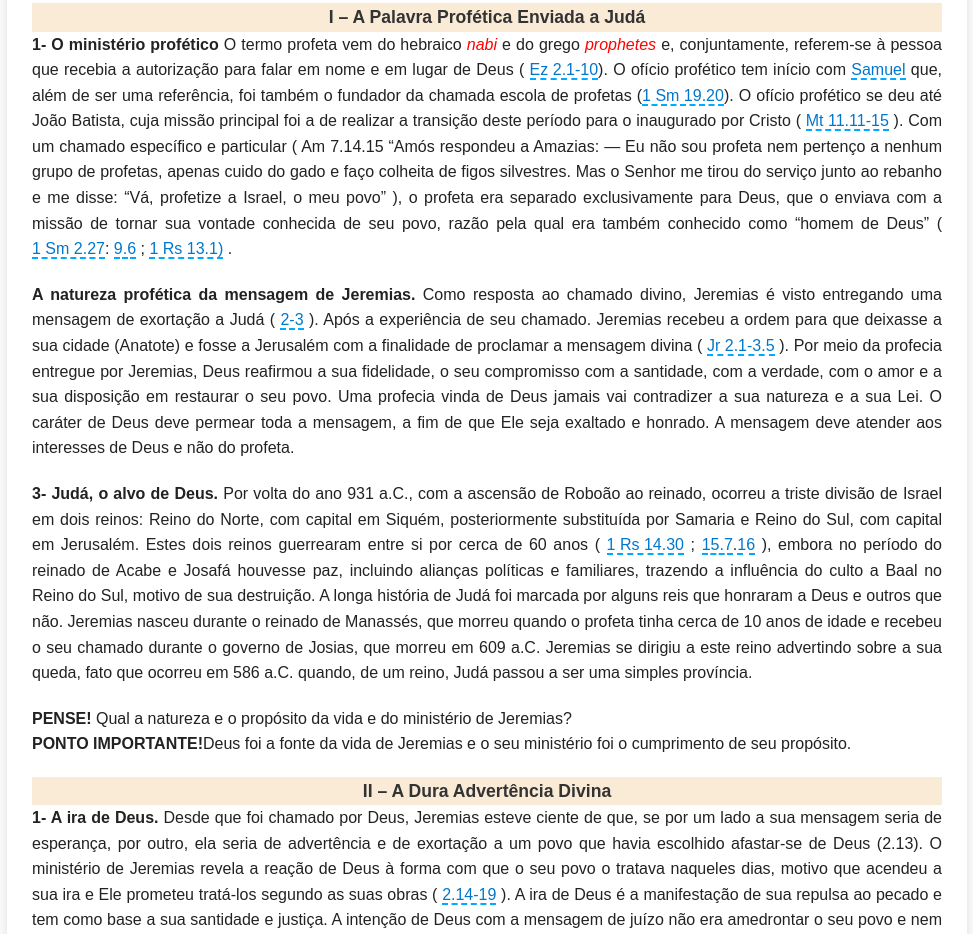
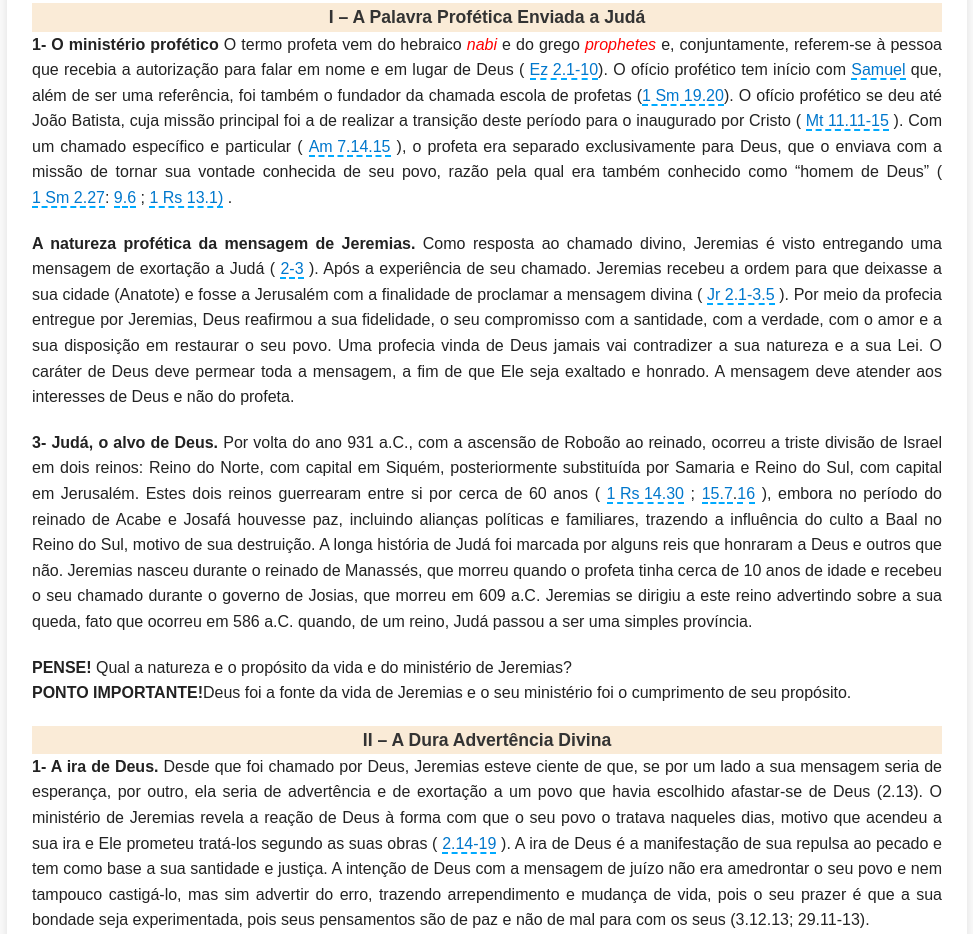
Before and after one commit to DeveloperBR-MG/EBD, a plain HTML site: page amensagemdejeremiasajuda.html in a window 1280 px wide. Shown: the part 2114-3048 px from the top of the page, without its empty margins (153-1126 px from the left). Drawn offline with Linux system fonts and the light colour scheme.

Commit message:
Atualizar o amensagemdejeremiasajuda.html

```diff
--- a/amensagemdejeremiasajuda.html
+++ b/amensagemdejeremiasajuda.html
@@ -368,11 +368,12 @@
                             “― Em verdade lhes digo que, entre os que nasceram de mulher, não surgiu ninguém maior do que João Batista; no entanto, o menor no reino dos céus é maior do que ele. Desde os dias de João Batista até agora, o reino dos céus foi submetido à violência, e pessoas violentas o invadem. Pois todos os Profetas e a Lei profetizaram até João. E, se vocês quiserem aceitar, este é o Elias que havia de vir. Aquele que tem ouvidos ouça!” </span></span>
 
                     ). Com um chamado específico e particular (
-                    <span clas ="tooltip">
-    <span class="tooltip-trigger"> Am
-7.14.15</span>
-    <span class="tooltip-box">
-        “Amós respondeu a Amazias: ― Eu não sou profeta nem pertenço a nenhum grupo de profetas, apenas cuido do gado e faço colheita de figos silvestres. Mas o Senhor me tirou do serviço junto ao rebanho e me disse: “Vá, profetize a Israel, o meu povo”</span></span>
+                    <span class ="tooltip">
+                         <span class="tooltip-trigger"> Am 7.14.15</span>
+                        <span class="tooltip-box">
+                            “Amós respondeu a Amazias: ― Eu não sou profeta nem pertenço a nenhum grupo de profetas, apenas cuido do gado e faço colheita de figos silvestres. Mas o Senhor me tirou do serviço junto ao rebanho e me disse: “Vá, profetize a Israel, o meu povo”
+                        </span>
+                    </span>
                     ), o profeta era separado exclusivamente para Deus, que o enviava com a missão de tornar sua
                     vontade conhecida de seu povo, razão pela qual era também conhecido como “homem de Deus” (
                     <span class="tooltip">
```
